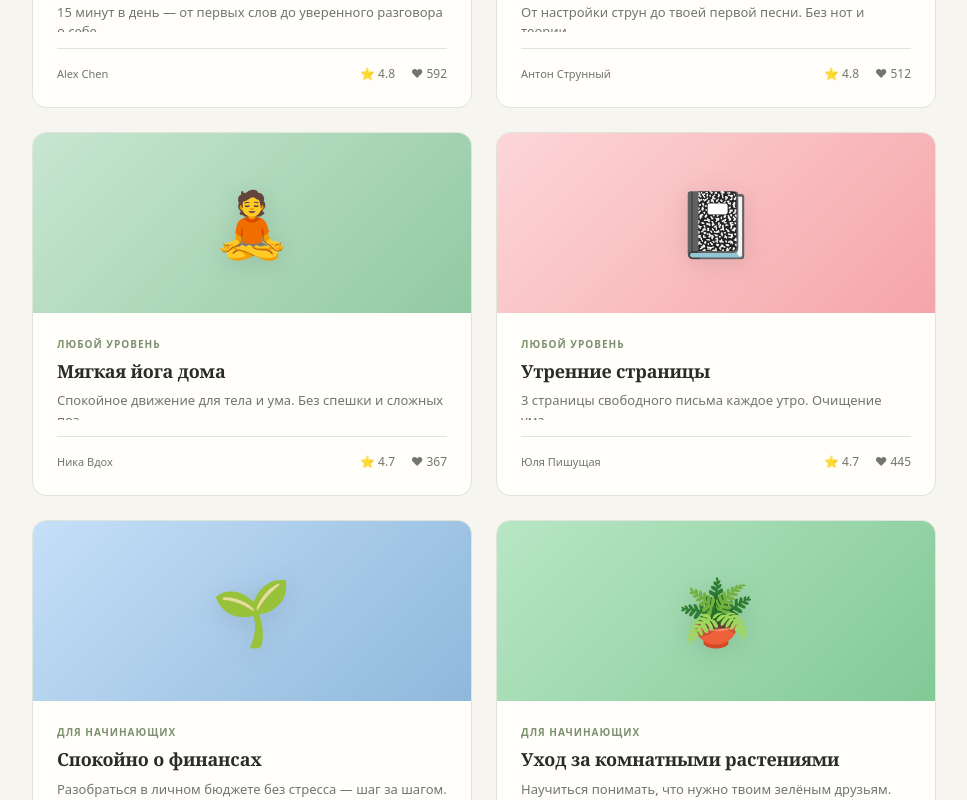
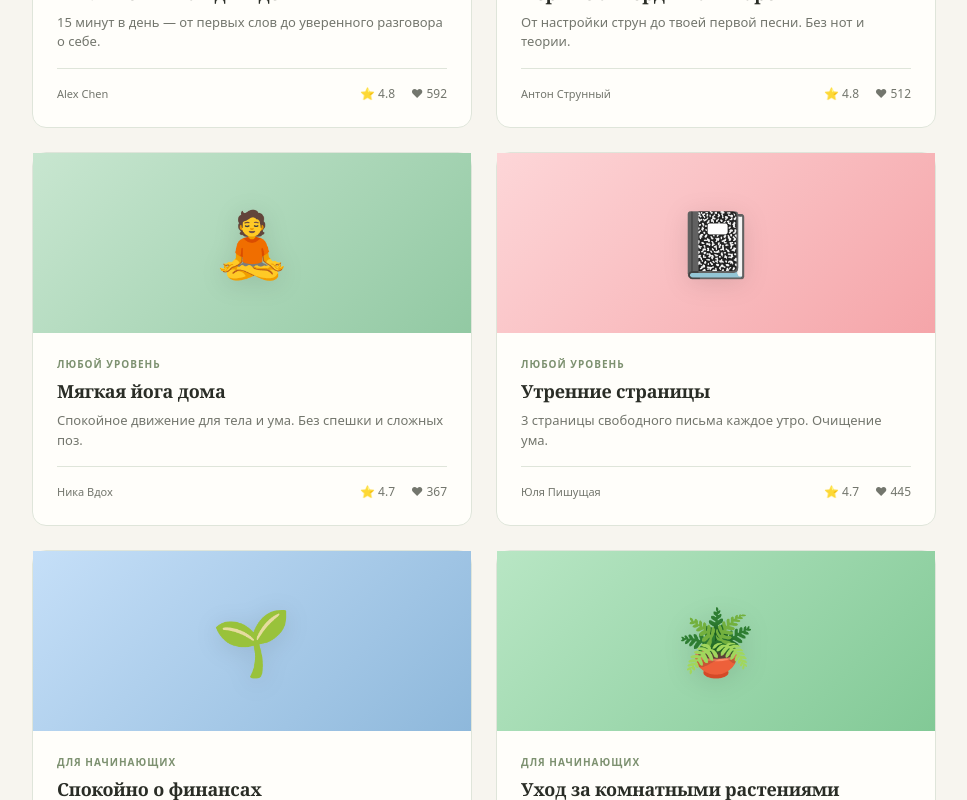
Before and after one commit to Mesa-afk/Kaidzen_Space, a Next.js app: page / in a window 1280 px wide. Shown: the part 1400-2200 px from the top of the page, without its empty margins (296-1263 px from the left). Built offline with nearby package versions, Linux system fonts and the light colour scheme.

Commit message:
fix: allow roadmap card content to expand

```diff
--- a/app/diamond-components.css
+++ b/app/diamond-components.css
@@ -263,7 +263,9 @@
   background: var(--surface);
   border: 1px solid var(--border);
   border-radius: var(--radius-lg);
-  overflow: hidden;
+  overflow: visible;
+  display: flex;
+  flex-direction: column;
   transition: all var(--transition-base);
   cursor: pointer;
   text-align: left;
@@ -324,6 +326,10 @@
 
 .card-body {
   padding: var(--space-lg);
+  display: flex;
+  flex: 1 1 auto;
+  flex-direction: column;
+  min-width: 0;
 }
 
 .card-level {
@@ -341,6 +347,7 @@
   color: var(--text);
   margin: 0 0 var(--space-sm);
   line-height: 1.3;
+  overflow-wrap: anywhere;
 }
 
 .card-description {
@@ -348,6 +355,10 @@
   color: var(--text-muted);
   line-height: 1.5;
   margin-bottom: var(--space-md);
+  overflow: visible;
+  height: auto;
+  max-height: none;
+  overflow-wrap: anywhere;
 }
 
 .card-footer {
@@ -356,6 +367,7 @@
   align-items: center;
   padding-top: var(--space-md);
   border-top: 1px solid var(--border);
+  margin-top: auto;
 }
 
 .author {
```
